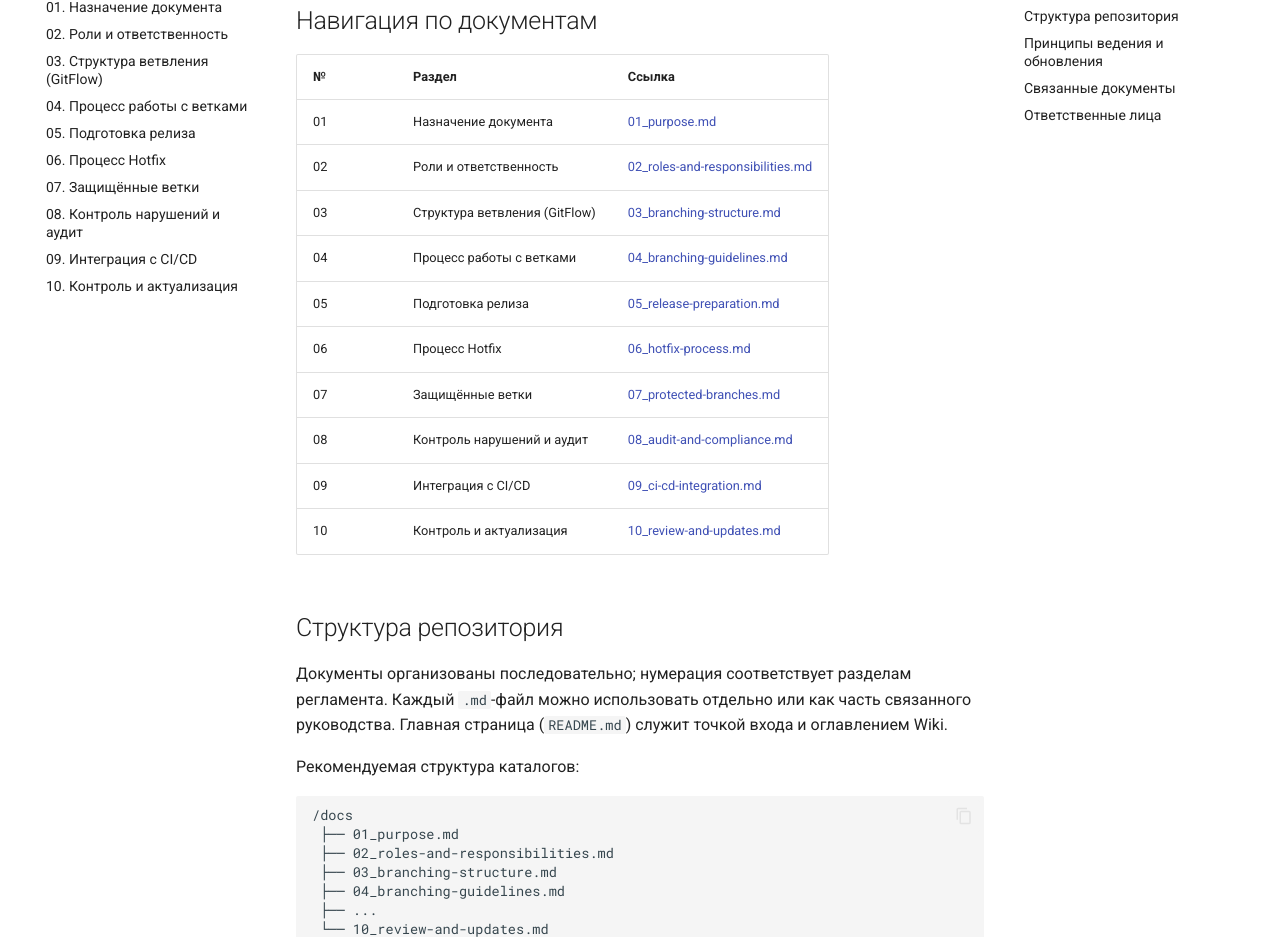
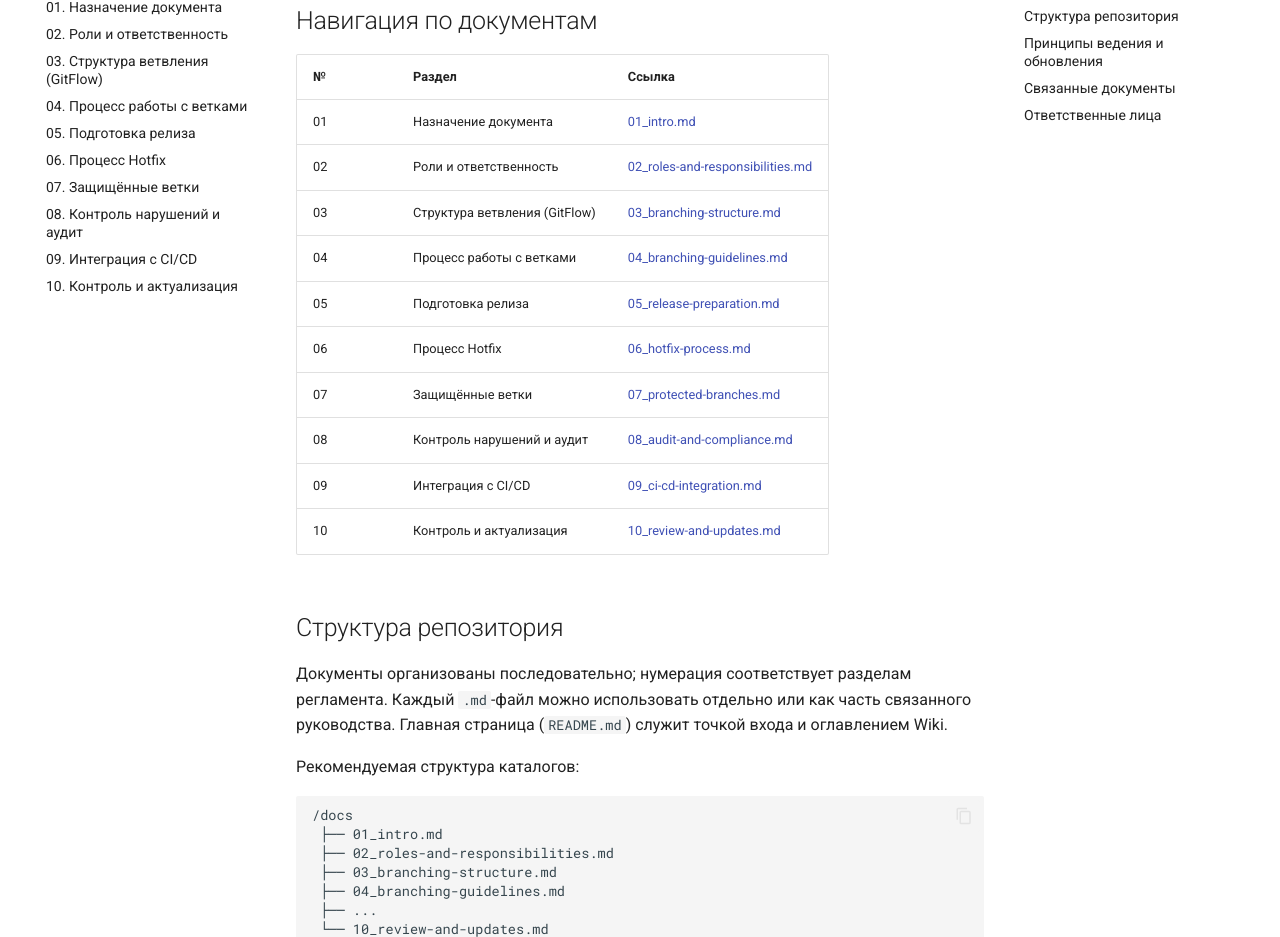
Before and after one commit to Amon-Ra-/dev-handbook, an MkDocs documentation site: the page built from docs/readme.md, in a window 1280 px wide and 1400 px high, scrolled down 610 px. Shown: the part 146-1083 px from the top of the window. Built offline with MkDocs 1.6.1 and Material for MkDocs 9.7.7, drawn with Linux system fonts in a browser that asks for light colours.

Commit message:
Исправлена ссылка на файл 01_intro

````diff
--- a/docs/readme.md
+++ b/docs/readme.md
@@ -19,7 +19,7 @@
 
 | №  | Раздел                                | Ссылка                               |
 |----|----------------------------------------|--------------------------------------|
-| 01 | Назначение документа                   | [01_purpose.md](01_purpose.md)                      |
+| 01 | Назначение документа                   | [01_intro.md](01_intro.md)                      |
 | 02 | Роли и ответственность                 | [02_roles-and-responsibilities.md](02_roles-and-responsibilities.md)   |
 | 03 | Структура ветвления (GitFlow)          | [03_branching-structure.md](03_branching-structure.md)          |
 | 04 | Процесс работы с ветками               | [04_branching-guidelines.md](04_branching-guidelines.md)            |
@@ -38,7 +38,7 @@
 
 ```
 /docs
- ├── 01_purpose.md
+ ├── 01_intro.md
  ├── 02_roles-and-responsibilities.md
  ├── 03_branching-structure.md
  ├── 04_branching-guidelines.md
--- a/mkdocs.yml
+++ b/mkdocs.yml
@@ -10,7 +10,7 @@ docs_dir: docs
 
 nav:
   - Главная: README.md
-  - 01. Назначение документа: 01_purpose.md
+  - 01. Назначение документа: 01_intro.md
   - 02. Роли и ответственность: 02_roles-and-responsibilities.md
   - 03. Структура ветвления (GitFlow): 03_branching-structure.md
   - 04. Процесс работы с ветками: 04_branching-guidelines.md
````
Also changed, not shown: SUMMARY.md (+1 -1 lines).
